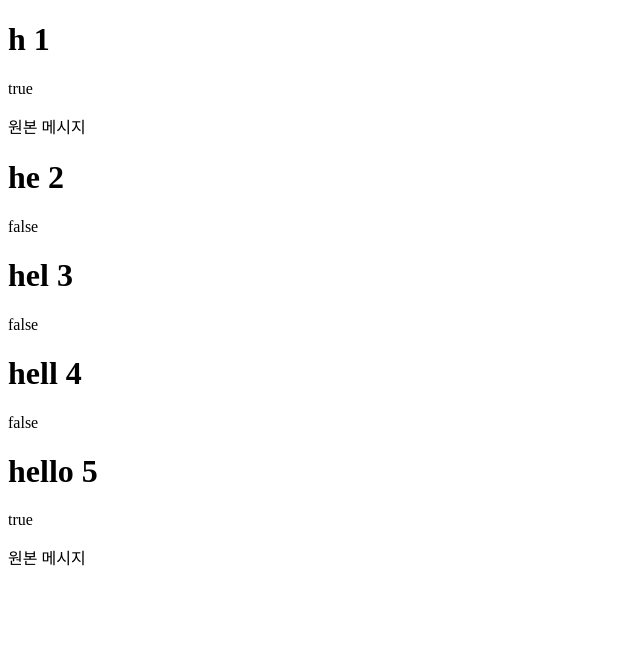
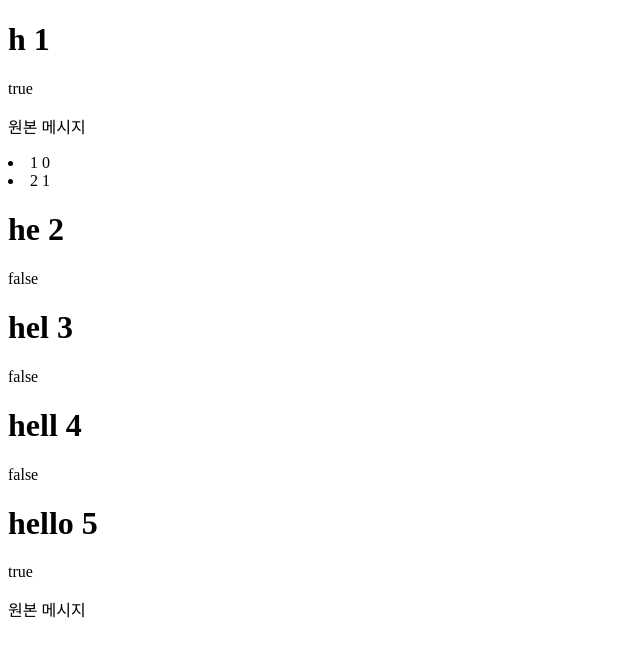
Before and after one commit to Dowap2/learning-vue, a Vue app: page / in a window 1280 px wide. Shown: the top 656 px of the page, without its empty margins (0-640 px from the left). Built offline with nearby package versions, Linux system fonts and the light colour scheme.

Commit message:
add array

```diff
--- a/src/App.vue
+++ b/src/App.vue
@@ -1,6 +1,6 @@
 <template>
   <div id="app">
-    <HelloWorld msg="h" num="1" v-bind:seen="true" />
+    <HelloWorld msg="h" num="1" v-bind:seen="true" v-bind:list="[1, 2]" />
     <HelloWorld msg="he" num="2" v-bind:seen="false" />
     <HelloWorld msg="hel" num="3" v-bind:seen="false" />
     <HelloWorld msg="hell" num="4" v-bind:seen="false" />
--- a/src/components/HelloWorld.vue
+++ b/src/components/HelloWorld.vue
@@ -3,6 +3,7 @@
     <h1>{{ msg }} {{ num }}</h1>
     {{ seen }}
     <p v-if="seen">원본 메시지</p>
+    <li v-for="(item, i) in list">{{ item }} {{ i }}</li>
   </div>
 </template>
 
@@ -12,7 +13,8 @@ export default {
   props: {
     msg: String,
     num: Number,
-    seen: Boolean
+    seen: Boolean,
+    list: Array
   }
 };
 </script>
```
